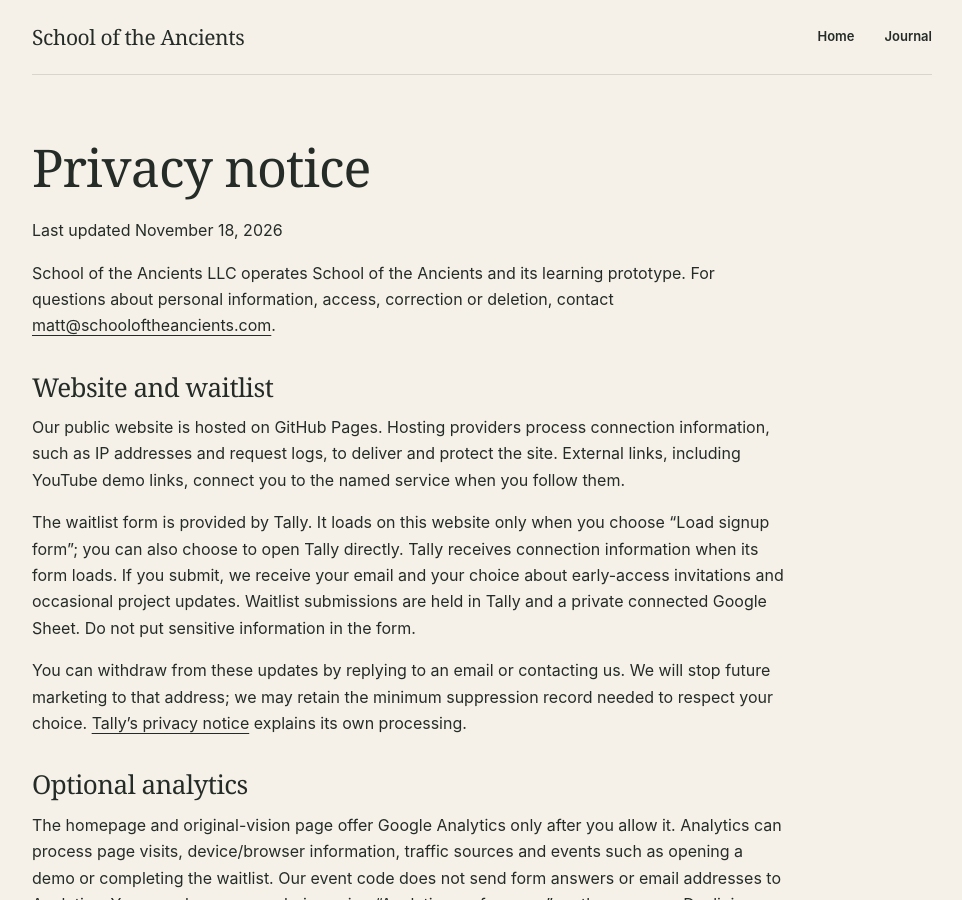
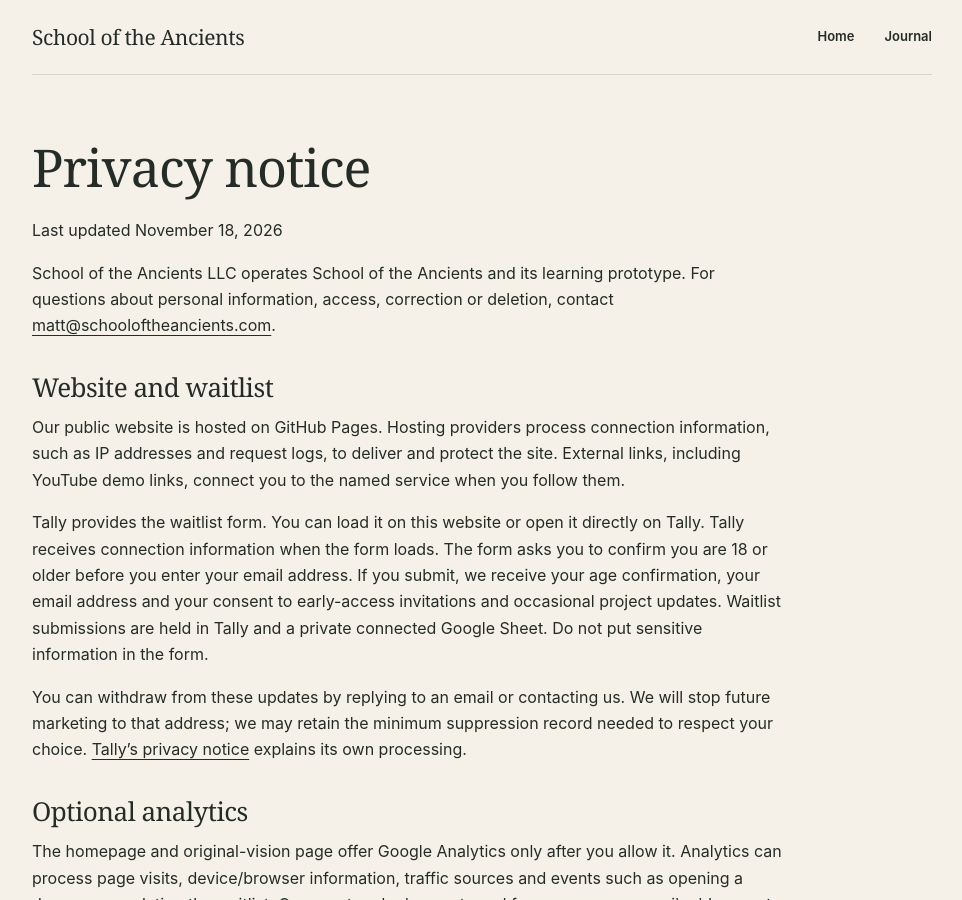
Before and after one commit to School-of-the-Ancients/School-of-the-Ancients.github.io, a Jekyll site: the page privacy/index.html, which Jekyll copies as it is, in a window 1280 px wide and 900 px high. Shown: the whole window, without its empty margins (158-1120 px from the left). Built offline with Jekyll 4.4.1, drawn with Linux system fonts in a browser that asks for light colours.

Commit message:
Explain the age confirmation recorded by the waitlist form (#25)

```diff
--- a/privacy/index.html
+++ b/privacy/index.html
@@ -6,7 +6,7 @@
 <p>School of the Ancients LLC operates School of the Ancients and its learning prototype. For questions about personal information, access, correction or deletion, contact <a href="mailto:matt@schooloftheancients.com">matt@schooloftheancients.com</a>.</p>
 <h2>Website and waitlist</h2>
 <p>Our public website is hosted on GitHub Pages. Hosting providers process connection information, such as IP addresses and request logs, to deliver and protect the site. External links, including YouTube demo links, connect you to the named service when you follow them.</p>
-<p>The waitlist form is provided by Tally. It loads on this website only when you choose “Load signup form”; you can also choose to open Tally directly. Tally receives connection information when its form loads. If you submit, we receive your email and your choice about early-access invitations and occasional project updates. Waitlist submissions are held in Tally and a private connected Google Sheet. Do not put sensitive information in the form.</p>
+<p>Tally provides the waitlist form. You can load it on this website or open it directly on Tally. Tally receives connection information when the form loads. The form asks you to confirm you are 18 or older before you enter your email address. If you submit, we receive your age confirmation, your email address and your consent to early-access invitations and occasional project updates. Waitlist submissions are held in Tally and a private connected Google Sheet. Do not put sensitive information in the form.</p>
 <p>You can withdraw from these updates by replying to an email or contacting us. We will stop future marketing to that address; we may retain the minimum suppression record needed to respect your choice. <a href="https://tally.so/help/privacy-policy" rel="noopener noreferrer">Tally’s privacy notice</a> explains its own processing.</p>
 <h2>Optional analytics</h2>
 <p>The homepage and original-vision page offer Google Analytics only after you allow it. Analytics can process page visits, device/browser information, traffic sources and events such as opening a demo or completing the waitlist. Our event code does not send form answers or email addresses to Analytics. You can change your choice using “Analytics preferences” on those pages. Declining analytics does not prevent using the site or waitlist.</p>
```
Also changed, not shown: WAITLIST_SETUP.md (+2 -2 lines).
